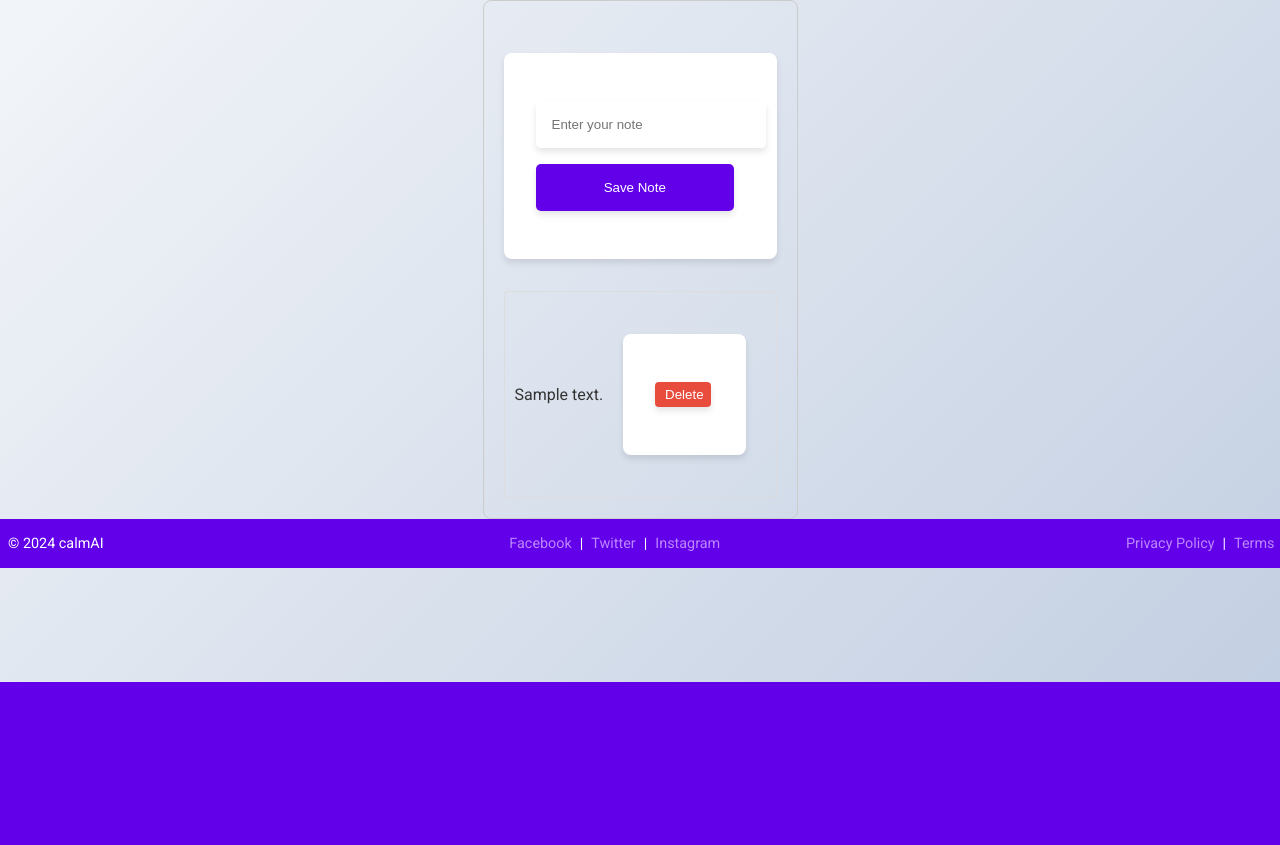
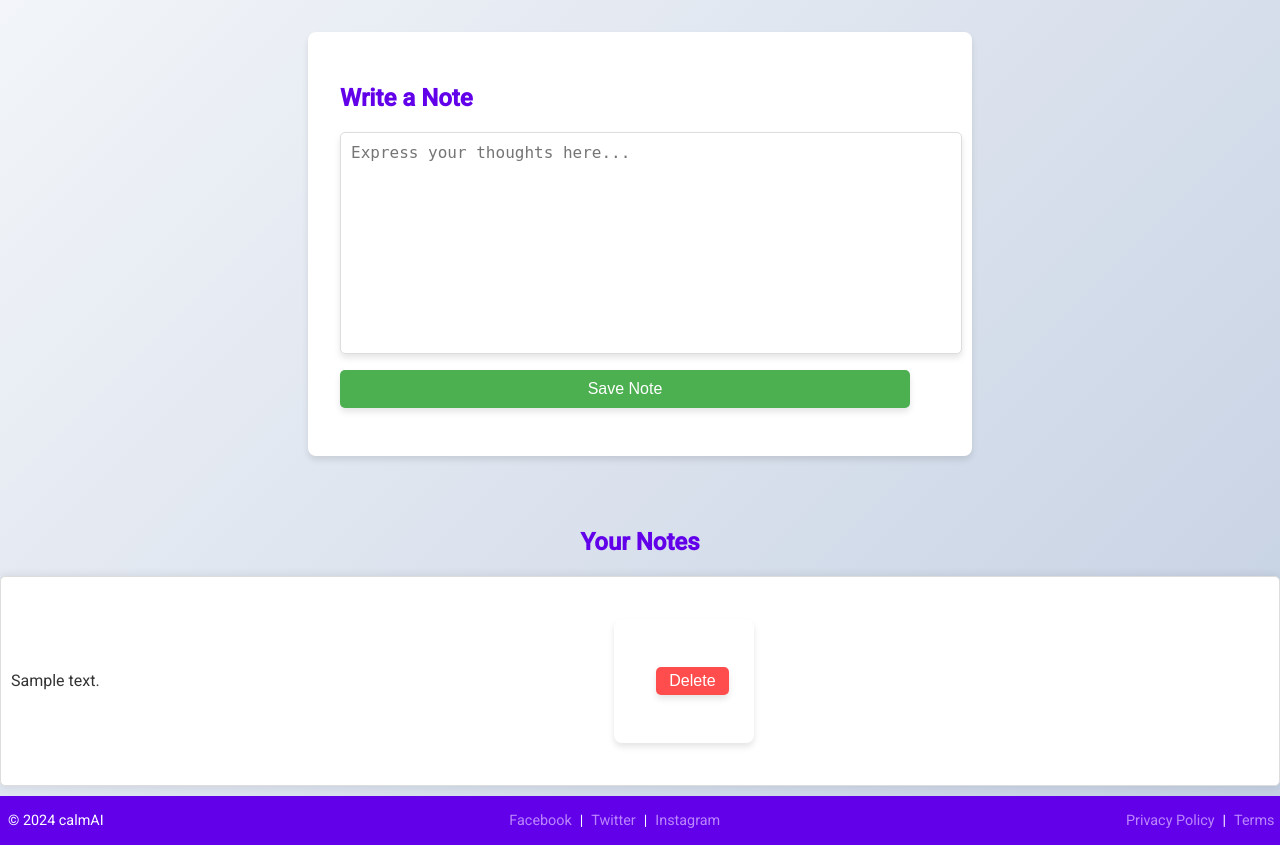
Before and after one commit to Itzkuldeep/CalmAI, a Flask app: page /notebook in a window 1280 px wide. Shown: the part 118-963 px from the top of the page. Before the commit the page ends 800 px from the top, so only its background shows below. Run offline with Flask 3, Linux system fonts and the light colour scheme; tables that the repository leaves empty or names only in its code hold one stand-in row (values such as "Sample post").

Commit message:
Notebook Fixed

```diff
--- a/static/style.css
+++ b/static/style.css
@@ -12,7 +12,6 @@ body {
 }
 
 header {
-    /* height: 10vh; */
     background: #6200ea;
     color: #fff;
     padding: 1rem 2rem;
@@ -21,10 +20,10 @@ header {
     align-items: center;
 }
 
-header img{
-    /* height: 100%; */
+header img {
     width: 5em;
 }
+
 header h1 {
     margin: 0;
 }
@@ -47,12 +46,10 @@ main {
     z-index: 1;
 }
 
-/* General styles for sections */
 section {
     margin-bottom: 40px;
 }
 
-/* Services page specific styles */
 #services {
     background: rgba(255, 255, 255, 0.8);
     padding: 2rem;
@@ -74,7 +71,7 @@ section {
 }
 
 .service-block:hover {
-    box-shadow: 0 0 10px rgba(0,0,0,0.1);
+    box-shadow: 0 0 10px rgba(0, 0, 0, 0.1);
 }
 
 .service-block a {
@@ -406,7 +403,6 @@ ul li:hover {
     text-decoration: underline;
 }
 
-/* Add specific CSS for the services page */
 .service-block {
     border: 1px solid #ddd;
     padding: 15px;
@@ -416,7 +412,7 @@ ul li:hover {
 }
 
 .service-block:hover {
-    box-shadow: 0 0 10px rgba(0,0,0,0.1);
+    box-shadow: 0 0 10px rgba(0, 0, 0, 0.1);
 }
 
 .service-block a {
@@ -427,6 +423,7 @@ ul li:hover {
 .service-block a:hover {
     text-decoration: underline;
 }
+
 .reset-container {
     max-width: 500px;
     margin: auto;
@@ -484,23 +481,58 @@ ul li:hover {
 .back-to-login:hover {
     color: #0056b3;
 }
-/* Add your styles here */
-#note-app {
-    max-width: 600px;
-    margin: 0 auto;
+
+/* Note app specific styles */
+.container {
+    margin: 20px;
+}
+.note-container {
+    background-color: white;
     padding: 20px;
-    border: 1px solid #ccc;
-    border-radius: 8px;
+    border-radius: 5px;
+    box-shadow: 0 0 10px rgba(0, 0, 0, 0.1);
+}
+
+textarea {
+    width: 100%;
+    height: 200px;
+    padding: 10px;
+    border: 1px solid #ddd;
+    border-radius: 5px;
+    font-size: 16px;
+    resize: none;
+}
+
+button {
+    background-color: #4CAF50;
+    color: white;
+    padding: 10px 20px;
+    border: none;
+    border-radius: 5px;
+    cursor: pointer;
+    font-size: 16px;
+}
+
+.notes-list {
+    margin-top: 20px;
 }
 
 .note {
+    background-color: #fff;
+    padding: 10px;
+    border: 1px solid #ddd;
+    border-radius: 5px;
+    margin-bottom: 10px;
     display: flex;
     justify-content: space-between;
     align-items: center;
-    padding: 10px;
-    border: 1px solid #ddd;
-    border-radius: 4px;
-    margin-top: 10px;
+    box-shadow: 0 0 10px rgba(0, 0, 0, 0.1);
+    transition: transform 0.2s, box-shadow 0.2s;
+}
+
+.note:hover {
+    transform: scale(1.0);
+    box-shadow: 0 4px 8px rgba(0, 0, 0, 0.2);
 }
 
 .note-content {
@@ -508,10 +540,15 @@ ul li:hover {
 }
 
 .delete-btn {
-    background-color: #e74c3c;
+    background-color: #ff4d4d;
     color: white;
+    padding: 5px 10px;
     border: none;
-    border-radius: 4px;
-    padding: 5px 10px;
+    border-radius: 5px;
     cursor: pointer;
+    margin-left: 10px;
 }
+
+.delete-btn:hover {
+    background-color: #d43f3f;
+}
--- a/templates/notebook.html
+++ b/templates/notebook.html
@@ -11,10 +11,18 @@
     {% block head %}
     {% endblock %}
     <div id="note-app">
-        <form action="/add_note" method="POST">
-            <input type="text" name="note" id="note-input" placeholder="Enter your note">
-            <button type="submit">Save Note</button>
-        </form>
+                <form action="/add_note" method="POST">
+                    <h2>Write a Note</h2>
+                    <textarea id="note-input" name="note" placeholder="Express your thoughts here..."></textarea>
+                    <button type="submit">Save Note</button>
+                </form>
+            </div>
+        </div>
+        <div class="notes-list" id="notes-list">
+            <center>
+                <h2>Your Notes</h2>
+            </center>
+        </div>
         <div id="notes-list">
             {% if note %}
                 <div class="note">
@@ -25,7 +33,9 @@
                     </form>
                 </div>
             {% else %}
-                <p>No Note Found</p>
+                <center>
+                <p>No Previous Notes Found</p>
+                </center>
             {% endif %}
         </div>
     </div>
```
Also changed, not shown: index22.html (added, +119 -0 lines), 3 other files.
